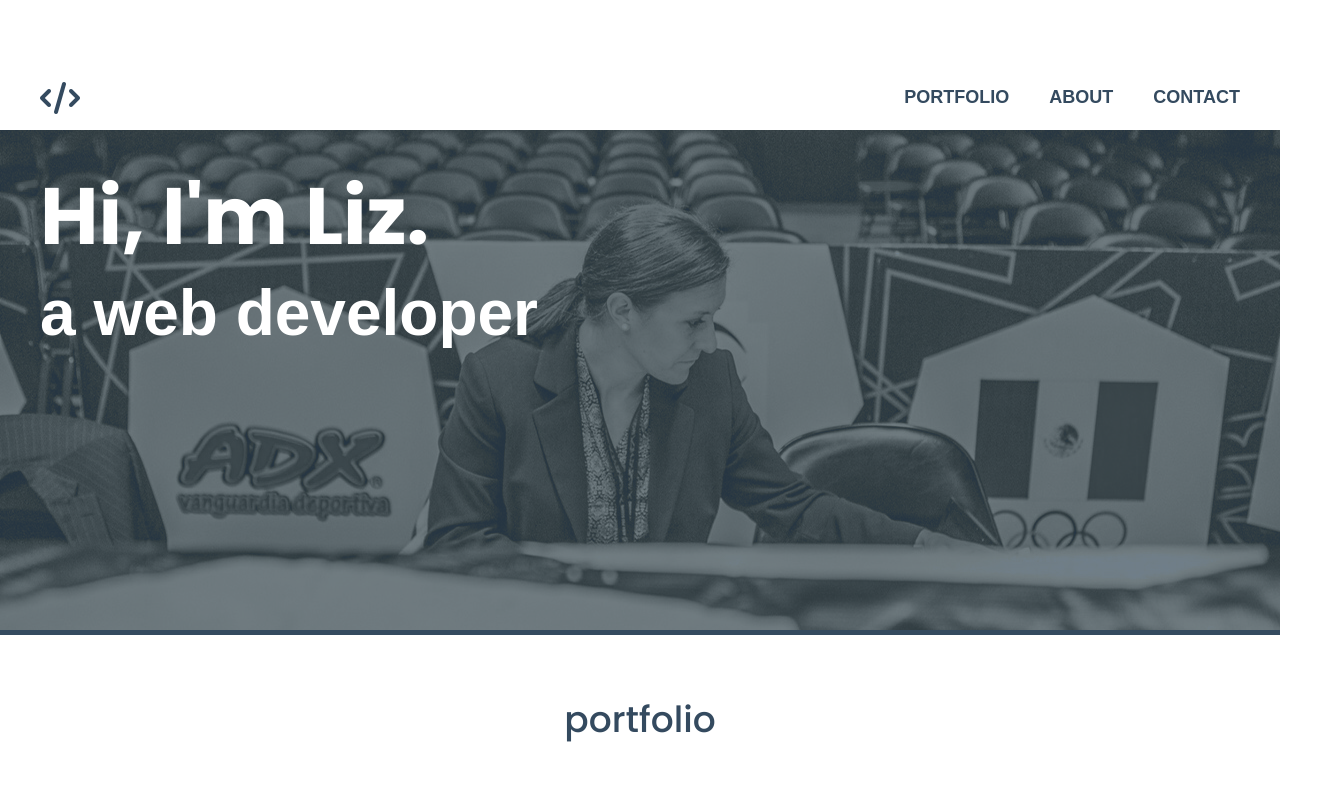
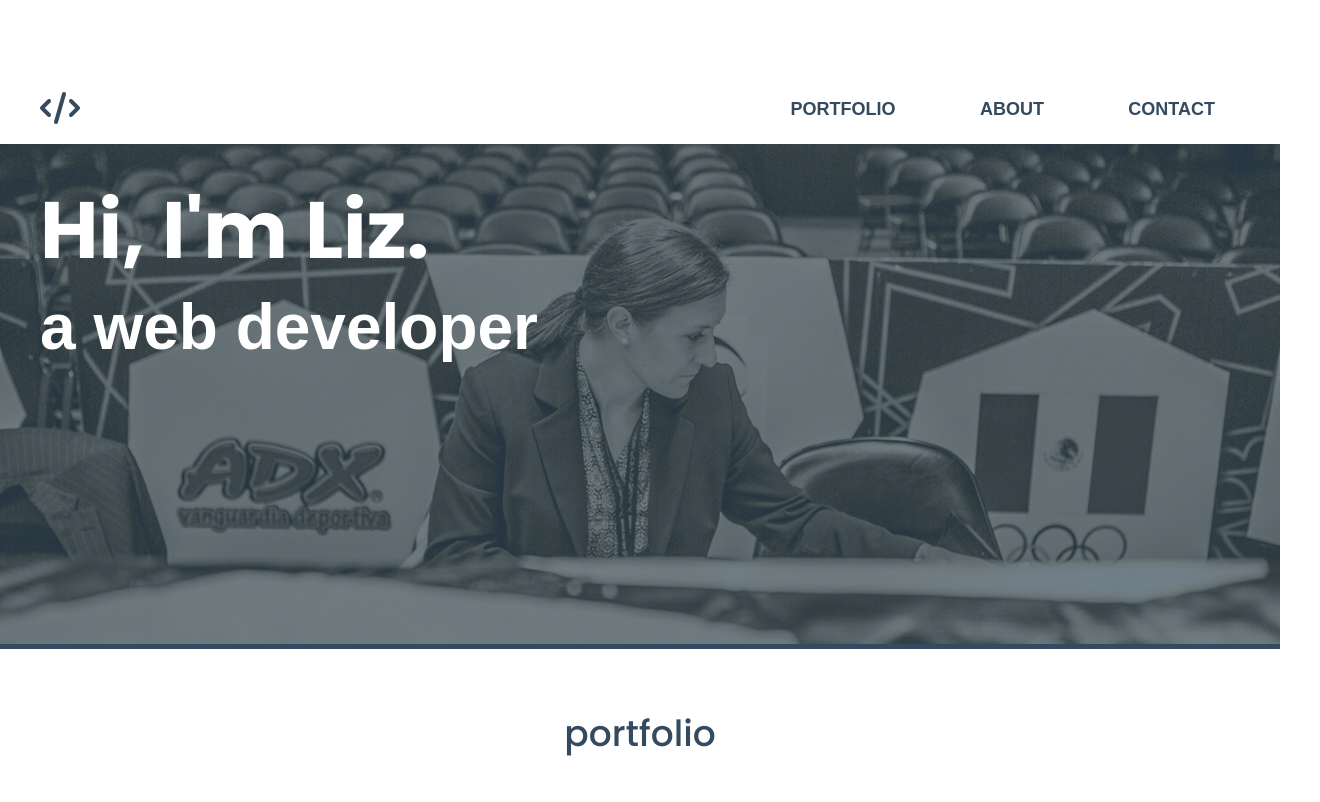
Before and after one commit to e-gunn/portfolio, a website: page index.html in a window 1280 px wide. Shown: the top 802 px of the page, 1320 px wide, since content can reach past the window. Drawn offline with Linux system fonts and the light colour scheme; a web font is replaced by a local one.

Commit message:
update hamburger nav

```diff
--- a/css/main.css
+++ b/css/main.css
@@ -169,8 +169,6 @@ header .content-wrapper {
 nav {
   display: flex;
   justify-content: space-between;
-  align-items: center;
-  flex-flow: row wrap;
   background: #fff;
   top: 0;
   width: 100%;
@@ -192,38 +190,74 @@ nav {
 }
 
 .logo i {
-  padding: 10px 20px;
+  padding: 20px;
 }
 
-nav .three-bars {
+.logo i:hover {
+  color: #5c93ce;
+  transition: 0.5s;
+}
+
+.nav-list {
+  position: fixed;
+  width: 100%;
+  height: 0vh;
+  top: 75px;
+  background: #344a5f;
+  float: right;
+  padding: 0;
+  margin: 0;
+  text-align: center;
+  transition: all 0.5s;
+}
+
+.nav-list li {
+  opacity: 0;
+  line-height: 30px;
+  margin: 50px 0;
+  transition: all 0.5s;
+}
+
+.nav-list li a {
+  color: #fff;
+  font-size: 1.125em;
+  text-transform: uppercase;
+}
+
+.nav-list li a.active,
+.nav-list li a:hover {
+  color: #5c93ce;
+  transition: 0.5s;
+}
+
+.hamburger-btn {
   display: flex;
   justify-content: flex-end;
   color: #344a5f;
   font-size: 2em;
+  cursor: pointer;
 }
 
-nav #myLinks {
-  display: none;
-}
-
-nav ul {
-  font-size: 1.125em;
-  font-weight: bold;
-  padding: 20px;
-  margin: 0;
-  text-transform: uppercase;
-  width: 100%;
-  }
-
-  .three-bars i {
+.hamburger-btn i {
     padding: 20px;
     transition: opacity 1s ease-in;
   }
 
-  .three-bars i:hover {
+.hamburger-btn i:hover {
    opacity: 0.7;
   }
 
+#check {
+  display: none;
+}
+
+#check:checked ~ .nav-list {
+  height: 100vh;
+}
+
+#check:checked ~ .nav-list li {
+  opacity: 1;
+}
 
 /* ------------------------ Main Section ---------------------------------- */
 
@@ -256,6 +290,8 @@ nav ul {
   overflow: hidden;
   height: 100%;
 }
+
+/*  -------------------- portfolio --------------------------  */
 
 .portfolio {
   display: flex;
@@ -396,6 +432,8 @@ nav ul {
   text-align: center;
 }
 
+/*  --------------------- about ------------------------  */
+
 .about {
   display: flex;
   justify-content: center;
@@ -464,7 +502,7 @@ nav ul {
   max-width: 60px;
 }
 
-/* ------------------------ Footer Section ---------------------------------- */
+/* ------------------------ Footer/contact Section ---------------------------------- */
 
 footer .content-wrapper {
   display: flex;
@@ -569,6 +607,12 @@ footer .content-wrapper {
   padding: 5px 10px;
 }
 
+.form button:hover {
+  background: #fff;
+  color: #5c93ce;
+  transition: 0.5s;
+}
+
 .social-icons {
   display: flex;
   justify-content: space-around;
@@ -592,6 +636,10 @@ footer .content-wrapper {
 .social-icons p i {
   color: #fff;
   font-size: 1.3125em;
+}
+
+.social-icons i:hover {
+    color: #5c93ce;
 }
 
 .copyright p {
@@ -755,19 +803,36 @@ nav a {
 @media only screen and (min-width: 1200px) {
      /* desktop styles here */
 
- header nav .three-bars {
+.hamburger-btn {
   display: none;
 }
 
- header nav #myLinks {
-   display: block;
+.nav-list {
+  position: relative;
+  height: 45px;
+  top: 0;
+  background: none;
+  float: right;
+  text-align: right;
+  margin-right: 25px;
+  transition: none;
  }
 
- header nav ul {
-   display: flex;
-   justify-content: flex-start;
-   align-items: center;
-   flex-flow: row wrap;
+.nav-list li {
+  display: inline-block;
+  opacity: 1;
+  line-height: 75px;
+  margin: 0 20px;
+  transition: none;
+ }
+
+ .nav-list li a {
+   color: #344a5f;
+ }
+
+ .nav-list li a.active,
+ .nav-list li a:hover {
+   color: #5c93ce;
  }
 
 .hero-area h1 {
@@ -820,7 +885,6 @@ nav a {
 .skills-item {
    width: 16%;
 }
-
 
 /* ==========================================================================
    Print styles.
--- a/index.html
+++ b/index.html
@@ -4,12 +4,12 @@
 <head>
   <meta charset="utf-8">
   <title>Elizabeth Gunn | Web Developer</title>
-  <meta name="description" content="">
+  <meta name="description" content="Portfolio website for web developer">
   <meta name="viewport" content="width=device-width, initial-scale=1">
 
-  <meta property="og:title" content="">
-  <meta property="og:type" content="">
-  <meta property="og:url" content="">
+  <meta property="og:title" content="Elizabeth Gunn | Web Developer">
+  <meta property="og:type" content="website">
+  <meta property="og:url" content="https://elizabethgunn.co">
   <meta property="og:image" content="">
 
   <link rel="manifest" href="site.webmanifest">
@@ -38,16 +38,15 @@
         <div class="logo">
           <a href="index.html"><i class="fas fa-code"></i></a>
         </div>
-        <a href="javascript:void(0);" class="three-bars" onClick="showLinks()">
+        <input type="checkbox" id="check">
+        <label for="check" class="hamburger-btn">
           <i class="fas fa-bars"></i>
-        </a>
-        <div id="myLinks">
-          <ul>
-            <li><a href="#portfolio">Portfolio</a></li>
-            <li><a href="#about">About</a></li>
-            <li><a href="#contact">Contact</a></li>
+        </label>
+          <ul class="nav-list">
+            <li class="active"><a href="#portfolio">Portfolio</a></li>
+            <li class="active"><a href="#about">About</a></li>
+            <li class="active"><a href="#contact">Contact</a></li>
           </ul>
-        </div>
       </nav>
     </div>
   </header>
@@ -259,7 +258,7 @@
         </div>
       </div>
       <div class="copyright">
-        <p>&#169; 2020 Elizabeth Gunn</p>
+        <p>Copyright &#169; 2020 | Elizabeth Gunn</p>
       </div>
     </div>
   </footer>
--- a/js/main.js
+++ b/js/main.js
@@ -1,13 +1,3 @@
-
-// change nav display
-function showLinks() {
-  var links = document.getElementById("myLinks");
-    if (links.style.display === "block") {
-      links.style.display = "none";
-    } else {
-      links.style.display = "block";
-    }
-}
 
 // add sticky nav
 const nav = document.querySelector("#main");
@@ -25,25 +15,13 @@ function fixNav() {
 
 window.addEventListener("scroll", fixNav);
 
+// close hamburger menu
+function hideMenu(){
+let menuOpen = document.querySelector('#check').checked;
 
-
-
-/*
-// When the user scrolls the page, execute myFunction
-window.onscroll = function() {stickNav()};
-
-// Get the navbar
-var navbar = document.getElementById("myLinks");
-
-// Get the offset position of the navbar
-var sticky = navbar.offsetTop;
-
-// Add the sticky class to the navbar when you reach its scroll position. Remove "sticky" when you leave the scroll position
-function addSticky() {
-  if (window.pageYOffset >= sticky) {
-    navbar.classList.add("sticky")
-  } else {
-    navbar.classList.remove("sticky");
+if(menuOpen = true){
+  document.querySelector('#check').checked = false;
   }
 }
-*/
+
+window.addEventListener("scroll", hideMenu);
```
Lines whose indentation alone changed are shown as unchanged.
